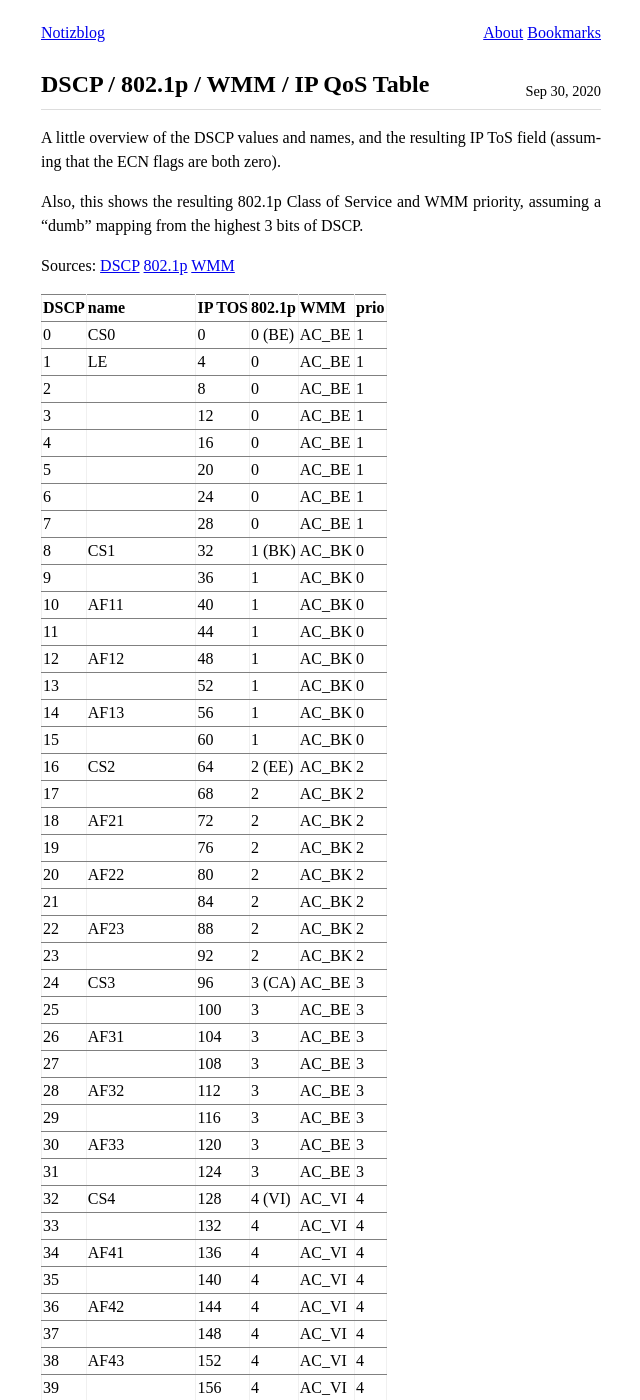
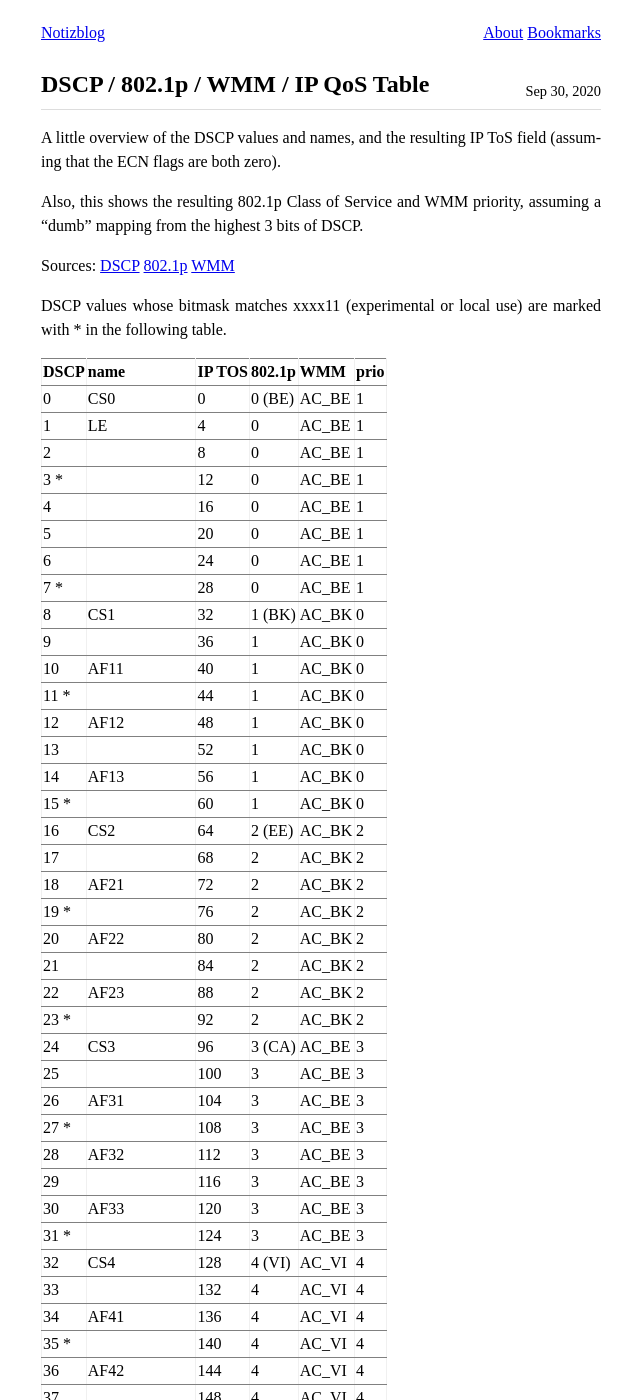
Before and after one commit to dannyedel/blog, a Jekyll site: the page built from _posts/2020-09-30-dscp-values.md, in a window 1280 px wide and 1400 px high. Shown: the whole window, without its empty margins (319-959 px from the left). Built offline with Jekyll 4.4.1, drawn with Linux system fonts in a browser that asks for light colours; some of the changed text lies outside the part shown.

Commit message:
mark local-use DSCPs

```diff
--- a/_posts/2020-09-30-dscp-values.md
+++ b/_posts/2020-09-30-dscp-values.md
@@ -12,73 +12,76 @@ the highest 3 bits of DSCP.
 
 Sources: [DSCP][dscp] [802.1p][1p] [WMM][wmm]
 
+DSCP values whose bitmask matches xxxx11 (experimental
+or local use) are marked with \* in the following
+table.
 
 | DSCP | name | IP TOS | 802.1p | WMM    | prio |
 | ---- | ---- | ------ | ------ | ------ | ---- |
 | 0    | CS0  | 0      | 0 (BE) | AC_BE  | 1    |
 | 1    | LE   | 4      | 0      | AC_BE  | 1    |
 | 2    |      | 8      | 0      | AC_BE  | 1    |
-| 3    |      | 12     | 0      | AC_BE  | 1    |
+| 3 *  |      | 12     | 0      | AC_BE  | 1    |
 | 4    |      | 16     | 0      | AC_BE  | 1    |
 | 5    |      | 20     | 0      | AC_BE  | 1    |
 | 6    |      | 24     | 0      | AC_BE  | 1    |
-| 7    |      | 28     | 0      | AC_BE  | 1    |
+| 7 *  |      | 28     | 0      | AC_BE  | 1    |
 | 8    | CS1  | 32     | 1 (BK) | AC_BK  | 0    |
 | 9    |      | 36     | 1      | AC_BK  | 0    |
 | 10   | AF11 | 40     | 1      | AC_BK  | 0    |
-| 11   |      | 44     | 1      | AC_BK  | 0    |
+| 11 * |      | 44     | 1      | AC_BK  | 0    |
 | 12   | AF12 | 48     | 1      | AC_BK  | 0    |
 | 13   |      | 52     | 1      | AC_BK  | 0    |
 | 14   | AF13 | 56     | 1      | AC_BK  | 0    |
-| 15   |      | 60     | 1      | AC_BK  | 0    |
+| 15 * |      | 60     | 1      | AC_BK  | 0    |
 | 16   | CS2  | 64     | 2 (EE) | AC_BK  | 2    |
 | 17   |      | 68     | 2      | AC_BK  | 2    |
 | 18   | AF21 | 72     | 2      | AC_BK  | 2    |
-| 19   |      | 76     | 2      | AC_BK  | 2    |
+| 19 * |      | 76     | 2      | AC_BK  | 2    |
 | 20   | AF22 | 80     | 2      | AC_BK  | 2    |
 | 21   |      | 84     | 2      | AC_BK  | 2    |
 | 22   | AF23 | 88     | 2      | AC_BK  | 2    |
-| 23   |      | 92     | 2      | AC_BK  | 2    |
+| 23 * |      | 92     | 2      | AC_BK  | 2    |
 | 24   | CS3  | 96     | 3 (CA) | AC_BE  | 3    |
 | 25   |      | 100    | 3      | AC_BE  | 3    |
 | 26   | AF31 | 104    | 3      | AC_BE  | 3    |
-| 27   |      | 108    | 3      | AC_BE  | 3    |
+| 27 * |      | 108    | 3      | AC_BE  | 3    |
 | 28   | AF32 | 112    | 3      | AC_BE  | 3    |
 | 29   |      | 116    | 3      | AC_BE  | 3    |
 | 30   | AF33 | 120    | 3      | AC_BE  | 3    |
-| 31   |      | 124    | 3      | AC_BE  | 3    |
+| 31 * |      | 124    | 3      | AC_BE  | 3    |
 | 32   | CS4  | 128    | 4 (VI) | AC_VI  | 4    |
 | 33   |      | 132    | 4      | AC_VI  | 4    |
 | 34   | AF41 | 136    | 4      | AC_VI  | 4    |
-| 35   |      | 140    | 4      | AC_VI  | 4    |
+| 35 * |      | 140    | 4      | AC_VI  | 4    |
 | 36   | AF42 | 144    | 4      | AC_VI  | 4    |
 | 37   |      | 148    | 4      | AC_VI  | 4    |
 | 38   | AF43 | 152    | 4      | AC_VI  | 4    |
-| 39   |      | 156    | 4      | AC_VI  | 4    |
+| 39 * |      | 156    | 4      | AC_VI  | 4    |
 | 40   | CS5  | 160    | 5 (VO) | AC_VI  | 5    |
 | 41   |      | 164    | 5      | AC_VI  | 5    |
 | 42   |      | 168    | 5      | AC_VI  | 5    |
-| 43   |      | 172    | 5      | AC_VI  | 5    |
+| 43 * |      | 172    | 5      | AC_VI  | 5    |
 | 44|VOICE-ADMIT|176   | 5      | AC_VI  | 5    |
 | 45   |      | 180    | 5      | AC_VI  | 5    |
 | 46   | EF   | 184    | 5      | AC_VI  | 5    |
-| 47   |      | 188    | 5      | AC_VI  | 5    |
+| 47 * |      | 188    | 5      | AC_VI  | 5    |
 | 48   | CS6  | 192    | 6 (IC) | AC_VO  | 6    |
 | 49   |      | 196    | 6      | AC_VO  | 6    |
 | 50   |      | 200    | 6      | AC_VO  | 6    |
-| 51   |      | 204    | 6      | AC_VO  | 6    |
+| 51 * |      | 204    | 6      | AC_VO  | 6    |
 | 52   |      | 208    | 6      | AC_VO  | 6    |
 | 53   |      | 212    | 6      | AC_VO  | 6    |
 | 54   |      | 216    | 6      | AC_VO  | 6    |
-| 55   |      | 220    | 6      | AC_VO  | 6    |
+| 55 * |      | 220    | 6      | AC_VO  | 6    |
 | 56   | CS7  | 224    | 7 (NC) | AC_VO  | 7    |
 | 57   |      | 228    | 7      | AC_VO  | 7    |
 | 58   |      | 232    | 7      | AC_VO  | 7    |
-| 59   |      | 236    | 7      | AC_VO  | 7    |
+| 59 * |      | 236    | 7      | AC_VO  | 7    |
 | 60   |      | 240    | 7      | AC_VO  | 7    |
 | 61   |      | 244    | 7      | AC_VO  | 7    |
 | 62   |      | 248    | 7      | AC_VO  | 7    |
-| 63   |      | 252    | 7      | AC_VO  | 7    |
+| 63 * |      | 252    | 7      | AC_VO  | 7    |
 
 [dscp]: https://www.iana.org/assignments/dscp-registry/dscp-registry.xhtml
 [1p]: https://en.wikipedia.org/wiki/IEEE_P802.1p
```
